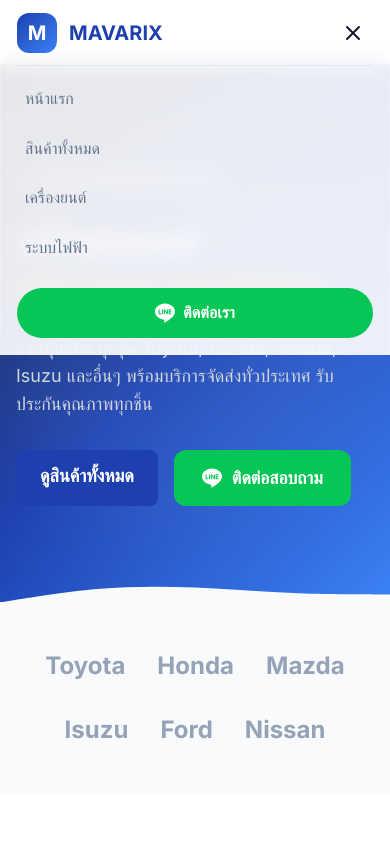
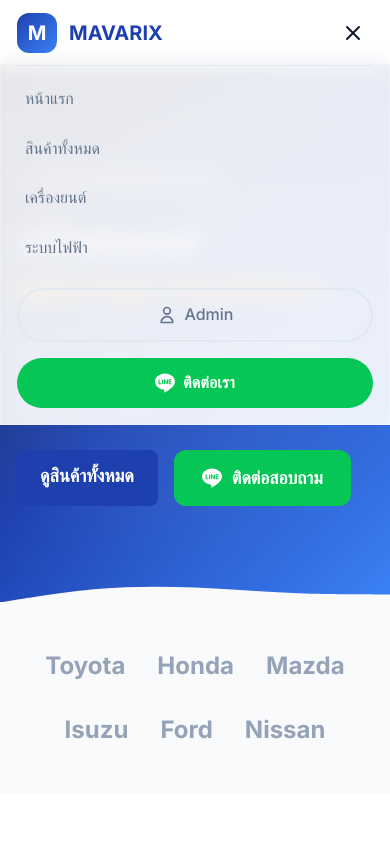
Before and after one commit to Fenzslerx/autoparts-shop-HUB, a Next.js app: page / in a window 390 px wide. Both pictures are taken after a click on the button 353 px from the left and 33 px from the top of the page. Shown: the top 844 px of the page. Built offline with nearby package versions, Linux system fonts and the light colour scheme.

Commit message:
test run dai mai

```diff
--- a/src/components/Navbar.tsx
+++ b/src/components/Navbar.tsx
@@ -116,10 +116,23 @@
                             >
                                 ระบบไฟฟ้า
                             </Link>
+
+                            {/* Admin Login Button */}
+                            <Link
+                                href="/admin/login"
+                                className="flex items-center justify-center gap-2 px-4 py-3 rounded-full border-2 border-[var(--border)] text-[var(--text-secondary)] font-medium hover:border-[var(--primary)] hover:text-[var(--primary)] transition-all mt-2"
+                                onClick={() => setIsMenuOpen(false)}
+                            >
+                                <svg className="w-5 h-5" fill="none" stroke="currentColor" viewBox="0 0 24 24">
+                                    <path strokeLinecap="round" strokeLinejoin="round" strokeWidth={2} d="M16 7a4 4 0 11-8 0 4 4 0 018 0zM12 14a7 7 0 00-7 7h14a7 7 0 00-7-7z" />
+                                </svg>
+                                <span>Admin</span>
+                            </Link>
+
                             <Link
                                 href="https://line.me/R/oaMessage/@mavarix"
                                 target="_blank"
-                                className="flex items-center justify-center gap-2 px-4 py-3 rounded-full bg-[var(--line-green)] text-white font-semibold mt-2"
+                                className="flex items-center justify-center gap-2 px-4 py-3 rounded-full bg-[var(--line-green)] text-white font-semibold"
                                 onClick={() => setIsMenuOpen(false)}
                             >
                                 <svg className="w-5 h-5" viewBox="0 0 24 24" fill="currentColor">
```
